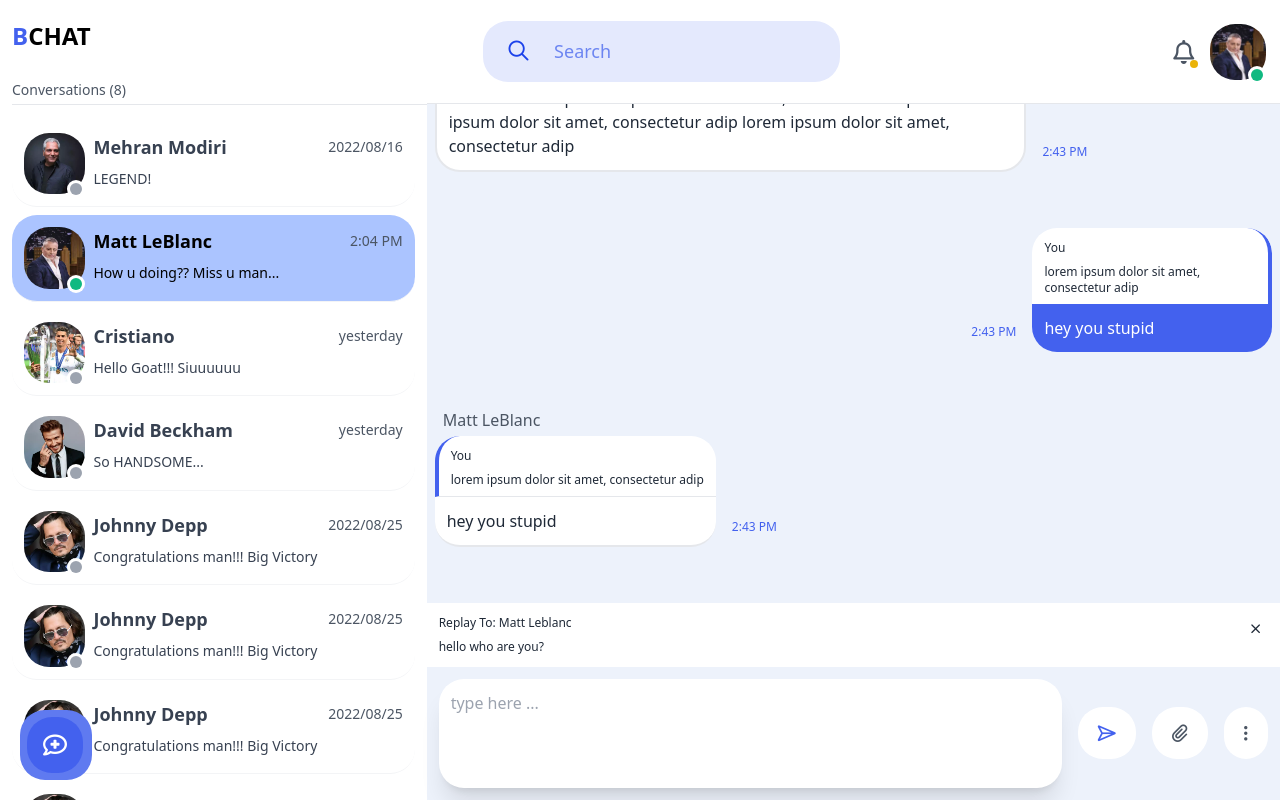
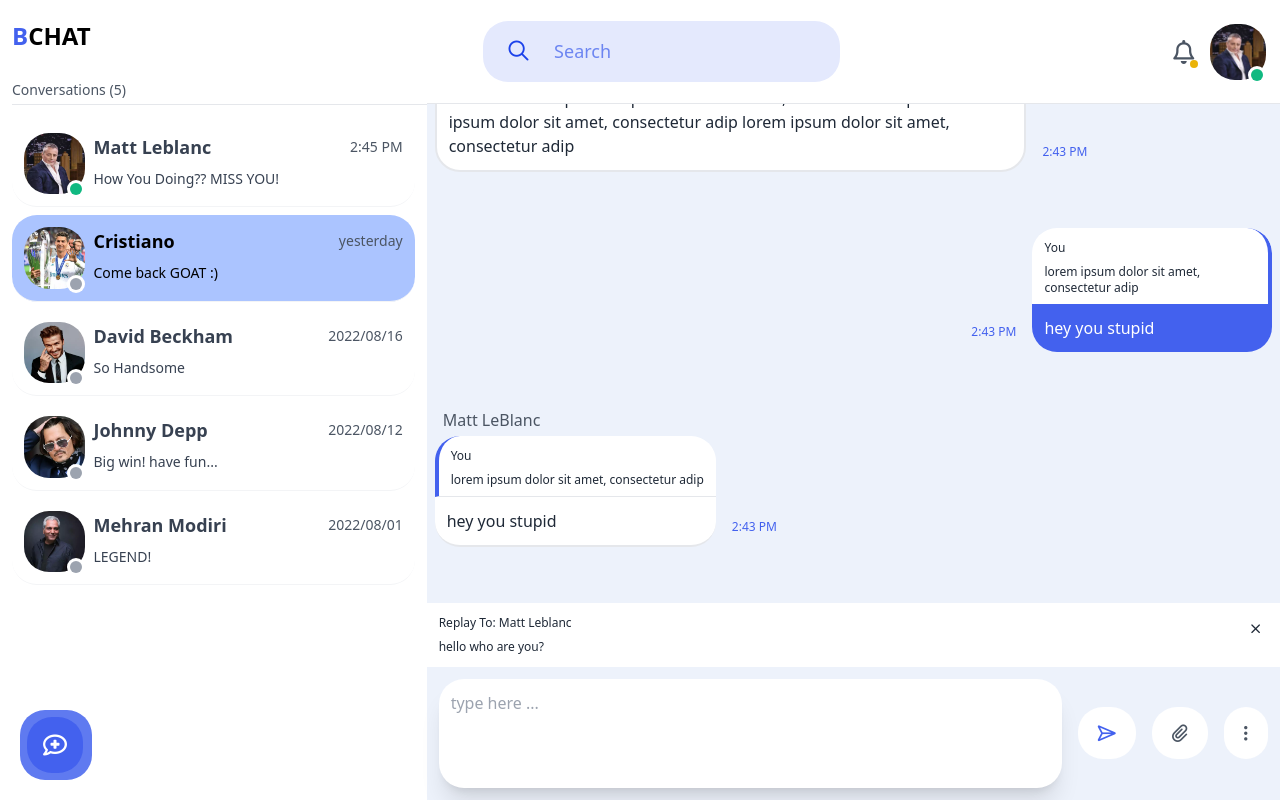
Before and after one commit to alizs10/b-chat-react-app, a React (Create React App) app: page / in a window 1280 px wide. Built offline with nearby package versions, Linux system fonts and the light colour scheme.

Commit message:
update: conversations

```diff
--- a/src/components/Sidebar/Conversation.js
+++ b/src/components/Sidebar/Conversation.js
@@ -1,20 +1,20 @@
 import React from 'react'
 
-function Conversation({ username, last_message, date, avatar, status, active = false }) {
+function Conversation({ conversation, active, setActiveConversation}) {
     return (
-        <li className={`cursor-pointer transition-all duration-300 ${active ? 'bg-[#abc4ff] ' : 'hover:bg-gray-100 text-gray-700'} border-b border-gray-100 flex gap-2 w-full p-3 rounded-corners `}>
+        <li onClick={() => setActiveConversation(conversation.id)} className={`cursor-pointer transition-all duration-300 ${active ? 'bg-[#abc4ff] ' : 'hover:bg-gray-100 text-gray-700'} border-b border-gray-100 flex gap-2 w-full p-3 rounded-corners `}>
             <div className='relative cursor-pointer w-16'>
-                <img className='rounded-corners w-full' src={avatar} />
+                <img className='rounded-corners w-full' src={conversation.avatar} />
                 <span className='absolute -bottom-1 -right-0 bg-white p-[3px] flex-center rounded-full'>
-                    <span className={`w-3 h-3 rounded-full ${status ? "bg-emerald-500" : "bg-gray-400"}`}></span>
+                    <span className={`w-3 h-3 rounded-full ${conversation.status ? "bg-emerald-500" : "bg-gray-400"}`}></span>
                 </span>
             </div>
             <div className='w-[85%] flex flex-col gap-y-2'>
                 <div className='flex justify-between items-center'>
-                    <span className='font-bold text-lg'>{username}</span>
-                    <span className='text-sm text-gray-600'>{date}</span>
+                    <span className='font-bold text-lg'>{conversation.username}</span>
+                    <span className='text-sm text-gray-600'>{conversation.date}</span>
                 </div>
-                <span className='text-sm'>{last_message}</span>
+                <span className='text-sm'>{conversation.last_message}</span>
             </div>
         </li>
     )
--- a/src/components/Sidebar/Conversations.js
+++ b/src/components/Sidebar/Conversations.js
@@ -1,24 +1,61 @@
-import React from 'react'
+import React, { useState } from 'react'
 import Conversation from './Conversation'
 
 function Conversations() {
+
+    const [conversations, setConversations] = useState([
+        {
+            id: 1,
+            status: 1, // 0 => offline, 1 => online
+            last_message: "How You Doing?? MISS YOU!",
+            username: "Matt Leblanc",
+            date: "2:45 PM",
+            avatar: "assets/images/user-profile-1.webp"
+        },
+        {
+            id: 2,
+            status: 0, // 0 => offline, 1 => online
+            last_message: "Come back GOAT :)",
+            username: "Cristiano",
+            date: "yesterday",
+            avatar: "assets/images/user-profile-2.webp"
+        },
+        {
+            id: 3,
+            status: 0, // 0 => offline, 1 => online
+            last_message: "So Handsome",
+            username: "David Beckham",
+            date: "2022/08/16",
+            avatar: "assets/images/user-profile-3.webp"
+        },
+        {
+            id: 4,
+            status: 0, // 0 => offline, 1 => online
+            last_message: "Big win! have fun...",
+            username: "Johnny Depp",
+            date: "2022/08/12",
+            avatar: "assets/images/user-profile-4.webp"
+        },
+        {
+            id: 5,
+            status: 0, // 0 => offline, 1 => online
+            last_message: "LEGEND!",
+            username: "Mehran Modiri",
+            date: "2022/08/01",
+            avatar: "assets/images/user-profile-5.webp"
+        },
+    ])
+    const [activeConversation, setActiveConversation] = useState(2)
+
     return (
 
         <div className='relative flex flex-col gap-y-2 pl-3 styled-scrollbar overflow-y-scroll'>
 
-            <span className="bg-white/80 z-20 sticky top-0 block text-sm text-gray-600 pb-1 border-b border-gray-200">Conversations (8)</span>
+            <span className="bg-white/80 z-20 sticky top-0 block text-sm text-gray-600 pb-1 border-b border-gray-200">Conversations ({conversations.length})</span>
             <ul className='mt-2 flex flex-col gap-y-2 pb-3 mr-3'>
-                <Conversation status={false} last_message="LEGEND!" username="Mehran Modiri" date="2022/08/16" avatar="assets/images/user-profile-5.webp" />
-                <Conversation status={true} active={true} last_message="How u doing?? Miss u man..." username="Matt LeBlanc" date="2:04 PM" avatar="assets/images/user-profile-1.webp" />
-                <Conversation status={false} last_message="Hello Goat!!! Siuuuuuu" username="Cristiano" date="yesterday" avatar="assets/images/user-profile-2.webp" />
-                <Conversation status={false} last_message="So HANDSOME..." username="David Beckham" date="yesterday" avatar="assets/images/user-profile-3.webp" />
-                <Conversation status={false} last_message="Congratulations man!!! Big Victory" username="Johnny Depp" date="2022/08/25" avatar="assets/images/user-profile-4.webp" />
-                <Conversation status={false} last_message="Congratulations man!!! Big Victory" username="Johnny Depp" date="2022/08/25" avatar="assets/images/user-profile-4.webp" />
-                <Conversation status={false} last_message="Congratulations man!!! Big Victory" username="Johnny Depp" date="2022/08/25" avatar="assets/images/user-profile-4.webp" />
-                <Conversation status={false} last_message="Congratulations man!!! Big Victory" username="Johnny Depp" date="2022/08/25" avatar="assets/images/user-profile-4.webp" />
-                <Conversation status={false} last_message="Congratulations man!!! Big Victory" username="Johnny Depp" date="2022/08/25" avatar="assets/images/user-profile-4.webp" />
-                <Conversation status={false} last_message="Congratulations man!!! Big Victory" username="Johnny Depp" date="2022/08/25" avatar="assets/images/user-profile-4.webp" />
-
+                {conversations.map(conversation => (
+                    <Conversation setActiveConversation={setActiveConversation} conversation={conversation} active={activeConversation == conversation.id ? true : false}/>
+                ))}
             </ul>
         </div>
 
```
